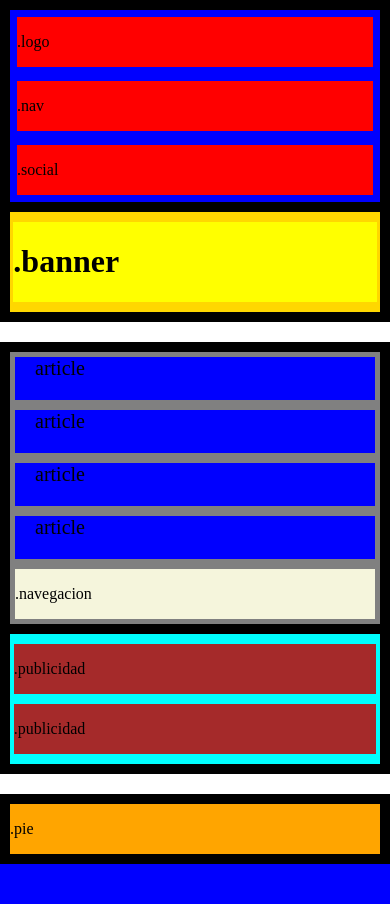
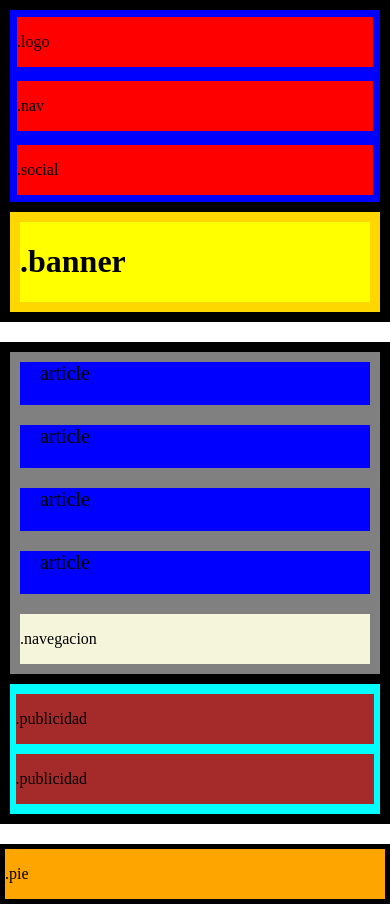
Before and after one commit to realmonpascal/-It-Academy-FullStack--PHP, a PHP site: page /Ejercicio123.Html in a window 390 px wide. Before the commit the page ends 864 px from the top, so only its background shows below. Run offline with PHP 8.4, Linux system fonts and the light colour scheme.

Commit message:
Modificacion html y css

```diff
--- a/Sprint 1/Tema 1. HTML & CSS/Ejercicio/Nivel1/ejercicio23.css
+++ b/Sprint 1/Tema 1. HTML & CSS/Ejercicio/Nivel1/ejercicio23.css
@@ -41,6 +41,7 @@ header{
 .Banner{
     display: flex;
     background-color: yellow;
+    border: solid gold 10px;
     width: 98%;
     height: 80%;
     margin-left: auto;
@@ -84,7 +85,7 @@ flex-grow: 1;
     background-color: blue;
     width: 35%;
 
-    border: solid gray 5px;
+    border: solid gray 10px;
 }
 .Article{
     font-size: 20px;
@@ -100,7 +101,7 @@ margin-top: auto;
     display: flex;
     width: auto;
     height: auto;
-    border: solid gray 5px;
+    border: solid gray 10px;
     background-color: beige;
 }
 
@@ -123,7 +124,7 @@ margin-right: auto;
 margin-top: 10%;
 background-color: brown;
 height: 20%;
-    width: 89%;
+    width: 86%;
 }
 .publicidad1{
     margin-left: auto;
@@ -131,13 +132,13 @@ margin-right: auto;
 margin-top: 10px;
 background-color: brown;
 height: 20%;
-    width: 89%;
+    width: 86%;
 }
 
 footer{
 background-color: orange;
     margin-top: 20px;
-    border: solid black 10px;
+    border: solid black 5px;
 }
 
 @media(max-width :768px){
@@ -188,14 +189,14 @@ main{
 
    margin-top: 10px;
 
-    width: 98%;
+    width: 97%;
 }
 
 .publicidad1{
 
    margin-bottom: 10px;
 
-    width: 98%;
+    width: 97%;
 }
 
 }
@@ -208,9 +209,7 @@ aside{
 .asidemain{
 
 }
-main{
-    height: ;
-}
+
     .article {
         flex-direction: column;
         height: 20%;
```
